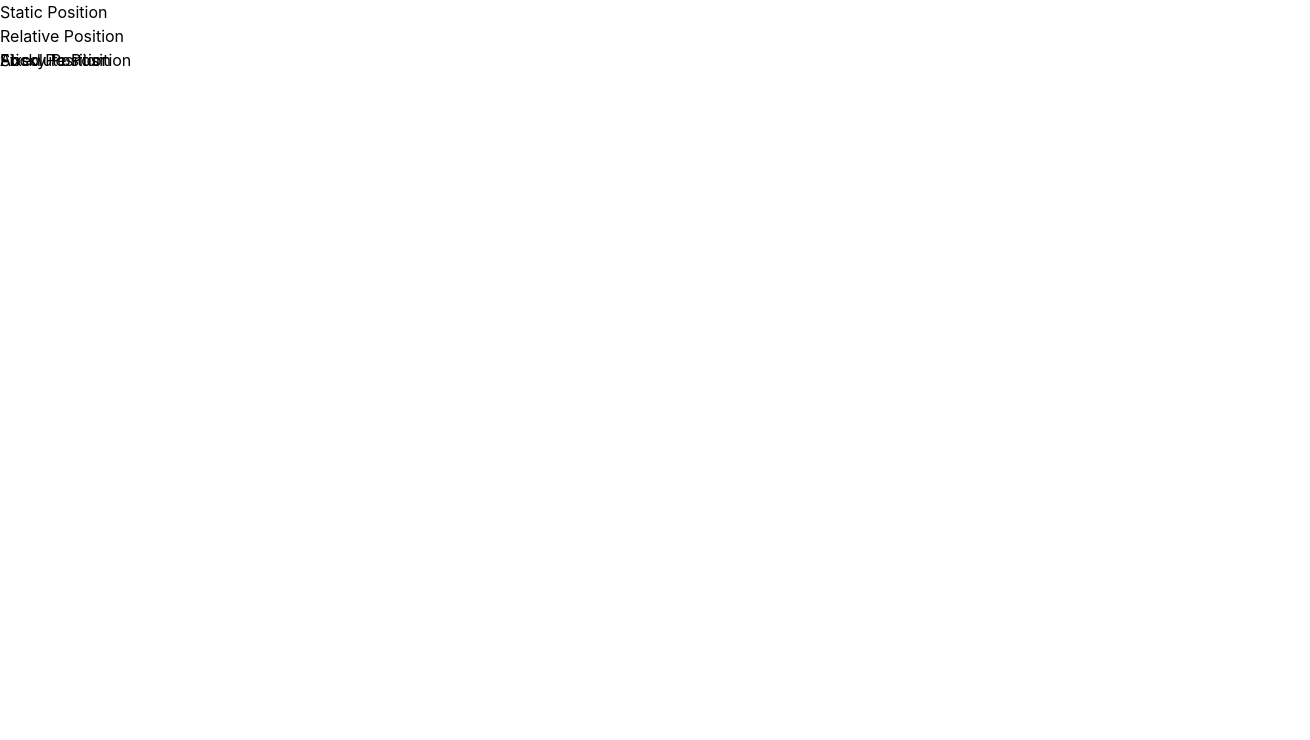
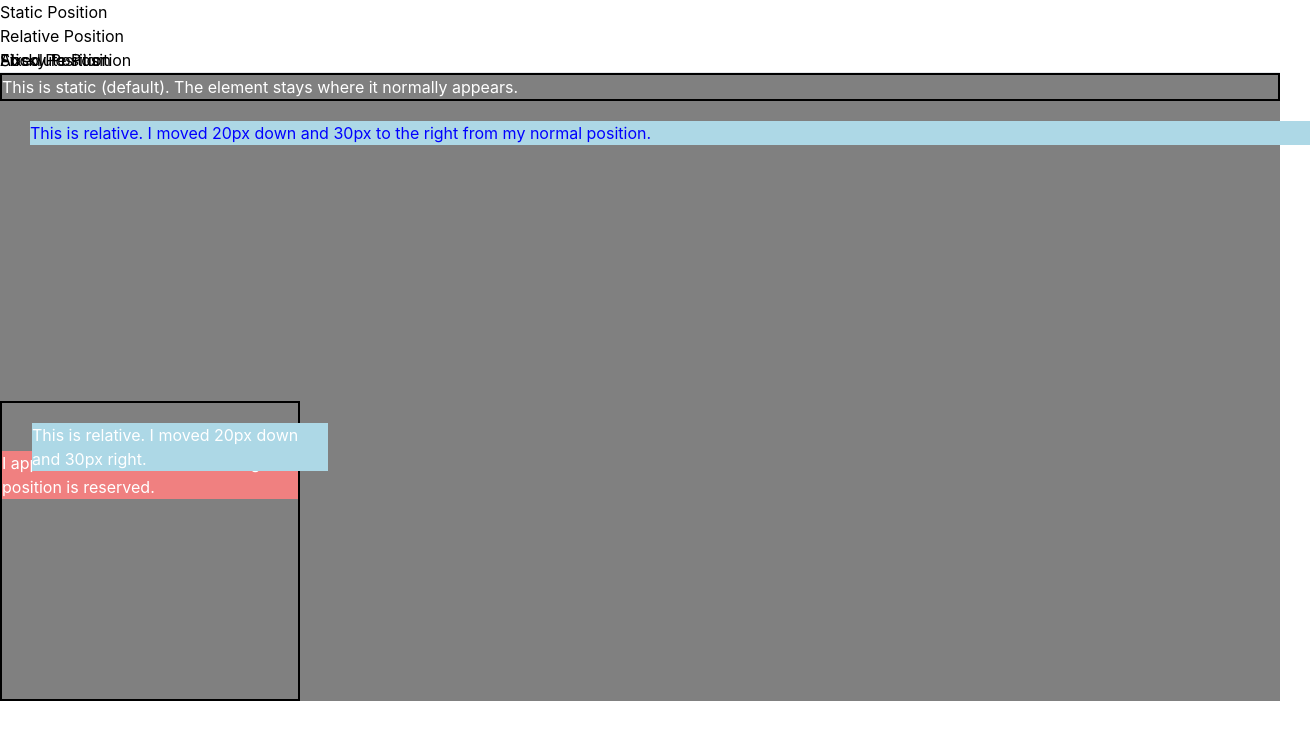
Before and after one commit to Divyamogaveera/text-wrap-demo, a React (Create React App) app: page /position in a window 1280 px wide. Shown: the top 740 px of the page, 1310 px wide, since content can reach past the window. Built offline with nearby package versions, Linux system fonts and the light colour scheme.

Commit message:
add relative Position example

```diff
--- a/src/Components/Position.js
+++ b/src/Components/Position.js
@@ -22,6 +22,32 @@ function Position() {
             <div className="sticky">
                 Sticky Position
             </div>
+            <hr />
+            <div style={{ backgroundColor: "gray", color: "white" }}>
+                <div style={{ border: "2px solid black", width: "300px; height: 300px;" }}>
+                    <p>This is static (default). The element
+                        stays where it normally appears.</p>
+
+                </div>
+                <div style={{ border: "2px solid black; width: 300px", height: "300px", position: "relative" }}>
+                    <p style={{position: "relative", top:"20px", left: "30px", background: "lightblue", color:'blue'}}>
+                        This is relative. I moved 20px down and 30px to the right from my normal position.
+                    </p>
+                </div>
+
+                <div style={{border: "2px solid black", width: "300px", height: "300px"}}>
+                    <p style={{position: "relative", top: "20px", left: "30px", background: "lightblue"}}>
+                        This is relative. I moved 20px down and 30px right.
+                    </p>
+                    <span style={{display:"block" , background: "lightcoral"}}>
+                        I appear where the blue box's original position is reserved.
+                    </span>
+                </div>
+
+
+
+            </div>
+
         </>
     )
 }
```
